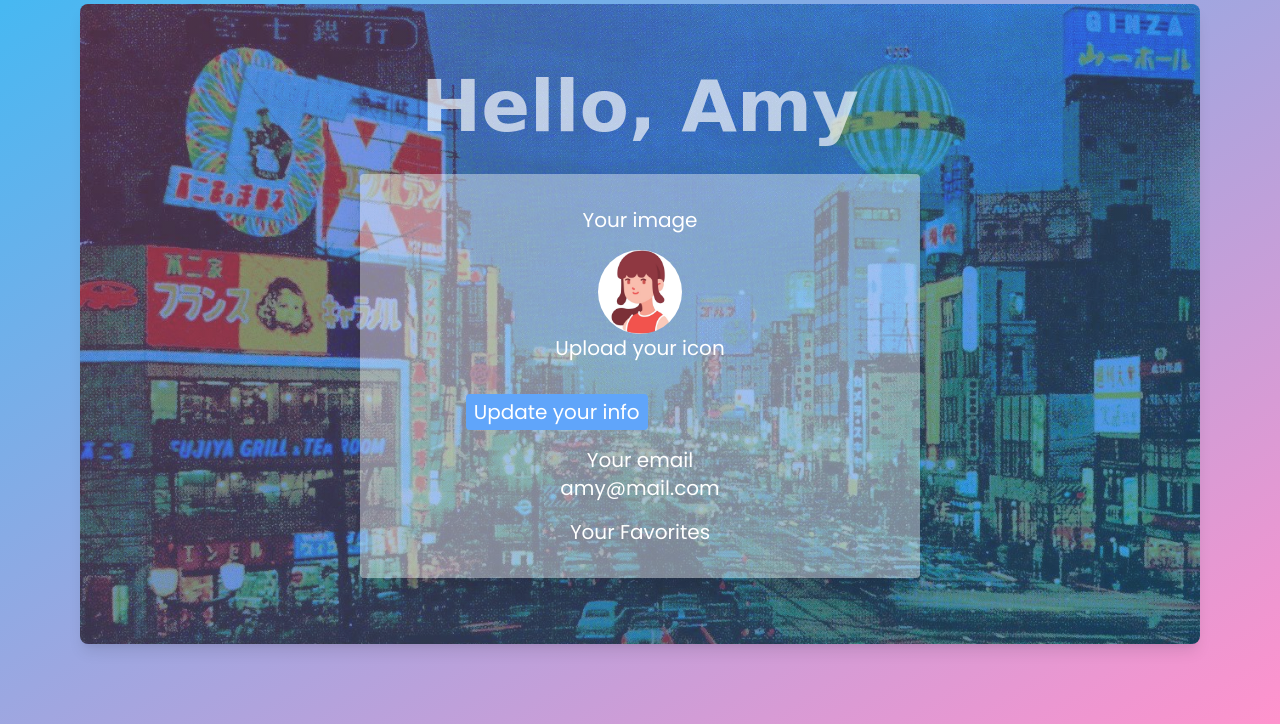
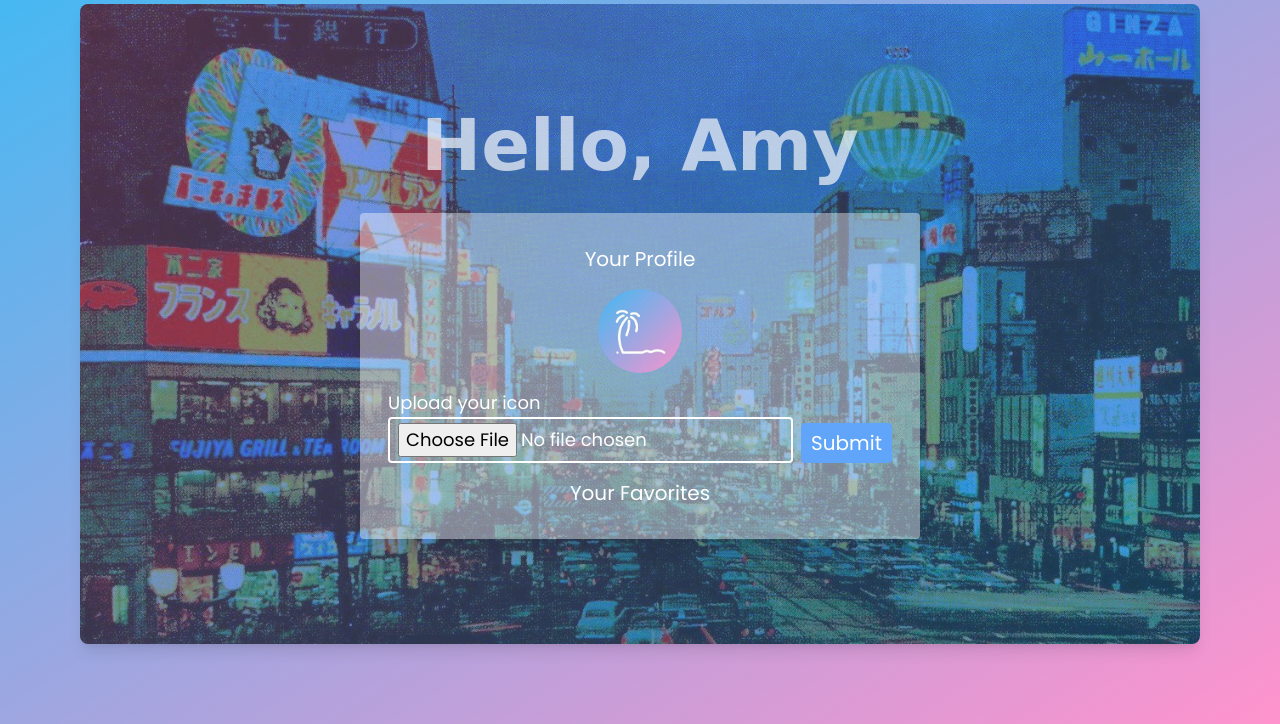
Before and after one commit to ayumitanaka13/japanese-citypop, a Flask app: template flaskr/templates/user/user.html in a window 1280 px wide. Shown: the part 76-800 px from the top of the page. Run offline with Flask 2, Linux system fonts and the light colour scheme; the template is opened without the code that fills it: values that come from a table or form of the project are taken from there, others are empty; a user stored in the database is signed in; style sheets or scripts are compiled from the project's sources; some libraries are stand-ins or nearby versions; some web fonts are replaced.

Commit message:
modified user.html

```diff
--- a/flaskr/forms.py
+++ b/flaskr/forms.py
@@ -83,8 +83,8 @@ class ChangePasswordForm(FlaskForm):
 
 
 class UserForm(FlaskForm):
-    picture_path = FileField('File upload')
-    submit = SubmitField('Update your info')
+    picture_path = FileField('Upload your icon')
+    submit = SubmitField('Submit')
 
 
 
--- a/flaskr/templates/user/user.html
+++ b/flaskr/templates/user/user.html
@@ -1,3 +1,4 @@
+{% from "/_formhelpers.html" import render_field %}
 {% extends "/base.html" %}
 {% block content %}
 
@@ -12,27 +13,22 @@
             <div class="flex w-full items-center justify-center bg-white bg-opacity-40 rounded shadow-xl mt-4 lg:mt-8 py-4 lg:py-8 2xl:py-16">
                 <div class="text-center box">
                     <h4 class="text-lg sm:text-xl 2xl:text-3xl">
-                        Your image
+                        Your Profile
                     </h4>
                     <div class="flex justify-center mt-2 md:mt-4">
-                        <img src="/static/image/icon1.jpg" class="w-1/6 rounded-full">
+                        <img src="/static/image/logoa.jpg" class="w-1/6 rounded-full">
                     </div>
-                    <h4 class="text-lg sm:text-xl 2xl:text-3xl">
-                        Upload your icon
-                    </h4>
-                    <form method="POST" class="w-2/3 text-white box">
+
+                    <form method="POST" enctype="multipart/form-data" class="flex items-end text-left mt-2 lg:mt-4">
                         {{form.csrf_token}}
-                        <h4 class="text-lg sm:text-xl 2xl:text-3xl">
-                            {{render_field(form.picture_path, class="w-full text-xl text-gray-400 rounded p-1 px-2 mt-1")}}
+                        <h4 class="text-base sm:text-lg 2xl:text-xl">
+                            {{render_field(form.picture_path, class="border-2 border-white rounded p-1 px-2")}}
                         </h4>
-                        <h4 class="text-lg sm:text-xl 2xl:text-3xl mt-4 lg:mt-8">
-                            {{form.submit(class="bg-blue-400 hover:bg-blue-500 rounded p-1 px-2")}}
+                        <h4 class="text-lg sm:text-xl 2xl:text-3xl ml-2">
+                            {{form.submit(class="border-2 border-blue-400 bg-blue-400 hover:bg-blue-500 rounded p-1 px-2")}}
                         </h4>
                     </form>
 
-                    <h4 class="text-lg sm:text-xl 2xl:text-3xl mt-2 lg:mt-4">
-                        Your email<br>{{current_user.email}}
-                    </h4>
                     <h4 class="text-lg sm:text-xl 2xl:text-3xl mt-2 lg:mt-4">
                         Your Favorites
                     </h4>
```
Also changed, not shown: flaskr/user/views.py (+23 -4 lines), memo.txt (+15 -37 lines), data.sqlite, flaskr/static/image_user/1_1609710499.jpg (added).
